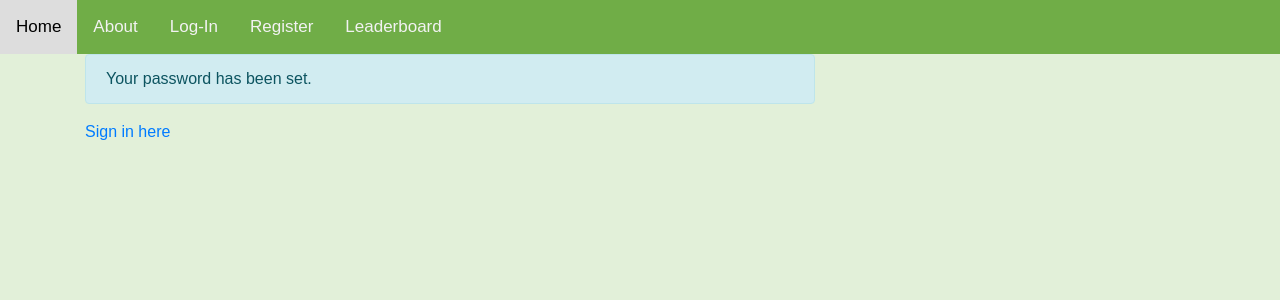
After one commit to Evan-Hocking/ECM2434-Group-28, a Django app: page /password-reset-complete/ in a window 1280 px wide. The commit adds this page. Shown: the top 300 px of the page. Run offline with Django 4.2, Linux system fonts and the light colour scheme; some libraries are stand-ins or nearby versions.

Commit message:
password reset

```diff
--- a/Eco_Food_game/users/templates/users/login.html
+++ b/Eco_Food_game/users/templates/users/login.html
@@ -9,6 +9,7 @@
 
         <div class="form-group">
             <button class="btn btn-login" type="submit">Log In</button>
+            <small class="text-muted"> Forgot your password? <a class="ml-2" href="{% url 'password_reset' %}">Reset here</a> </small>
         </div>
     </form>
     <div class="border-top pt-3">
--- /dev/null
+++ b/Eco_Food_game/users/templates/users/password_reset_complete.html
@@ -0,0 +1,4 @@
+{% extends "Food_Scanner/base.html" %}{% block content %}
+<div class="alert alert-info">Your password has been set.</div>
+<a href="{% url 'auth-login'%}">Sign in here</a>
+{% endblock content%}
```
Also changed, not shown: Eco_Food_game/Eco_Food_game/settings.py (+12 -6 lines), Eco_Food_game/db.sqlite3.
